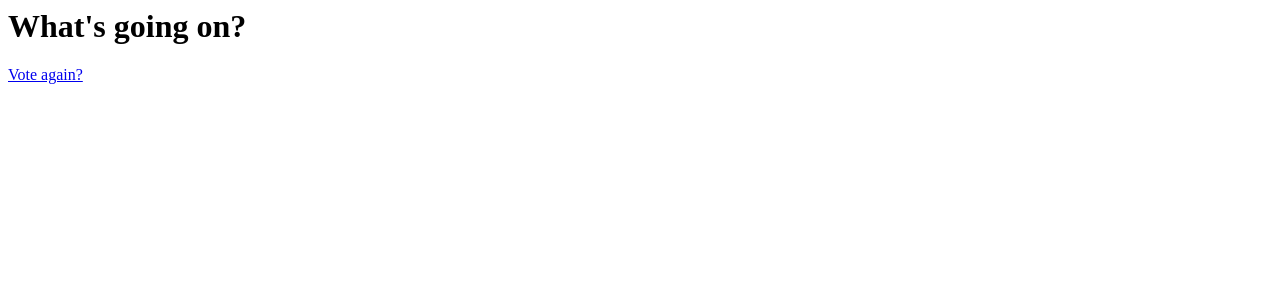
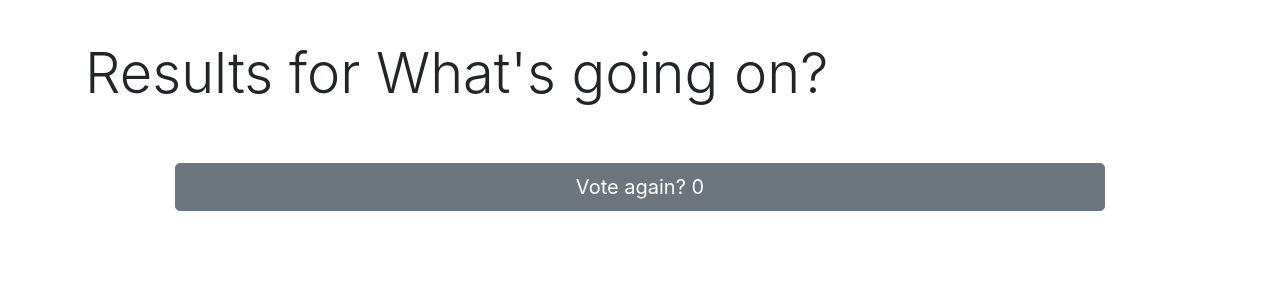
Before and after one commit to diegodimer/firstDjangoApp, a Django app: page /polls/2/results/ in a window 1280 px wide. Shown: the top 300 px of the page. Run offline with Django 3.2, Linux system fonts and the light colour scheme; data comes from the database, SQL or seed files in the repository; some libraries are stand-ins or nearby versions.

Commit message:
new views for questions and results

```diff
--- a/polls/templates/polls/questions.html
+++ b/polls/templates/polls/questions.html
@@ -17,7 +17,7 @@
 <body>
     <div class="container" >
         {% if error_message %}
-        <div class="alert alert-danger alert-dismissible fade show" role="alert" style="position: fixed">
+        <div class="alert alert-danger alert-dismissible fade show" role="alert"  style="position: fixed; z-index: 1; width: 80%; text-align: center">
                 <strong>Holy guacamole!</strong> {{error_message}}
                 <button type="button" class="close" data-dismiss="alert" aria-label="Close">
                   <span aria-hidden="true">&times;</span>
--- a/polls/templates/polls/results.html
+++ b/polls/templates/polls/results.html
@@ -1,9 +1,35 @@
-<h1>{{ question.question_text }}</h1>
+{% load mathfilters %}
+<!DOCTYPE html>
+<html lang="en">
+<head>
+    <meta charset="UTF-8">
+    <meta name="viewport" content="width=device-width, initial-scale=1.0">
+    <meta http-equiv="X-UA-Compatible" content="ie=edge">
+    <link rel="stylesheet" href="https://stackpath.bootstrapcdn.com/bootstrap/4.3.1/css/bootstrap.min.css" integrity="sha384-ggOyR0iXCbMQv3Xipma34MD+dH/1fQ784/j6cY/iJTQUOhcWr7x9JvoRxT2MZw1T" crossorigin="anonymous">
+    <title>Results</title>
+</head>
+<body>
 
-<ul>
-{% for choice in question.choice_set.all %}
-    <li>{{ choice.choice_text }} -- {{ choice.votes }} vote{{ choice.votes|pluralize }}</li>
-{% endfor %}
-</ul>
 
-<a href="{% url 'polls:detail' question.id %}">Vote again?</a>
+    <div class="container">
+    <h1 class="display-4" style="padding:40px 0px">Results for {{ question.question_text }}</h1>
+
+    <ul>
+    {% for choice in question.choice_set.all %}
+        <div class="container" style="padding:20px">
+        <li style="list-style: none"><strong>{{ choice.choice_text }}</strong> - <span style='color:rgba(138, 131, 131, 0.836)'>{{ choice.votes }} vote{{ choice.votes|pluralize }}</span></li>
+        <div class="progress">
+
+            <div class="progress-bar" role="progressbar" style="width: {% with total=choice.votes|mul:100 %}{{ total|div:total_votes|floatformat:"0" }}{% endwith %}%;background-color:gray" aria-valuenow={{choice.votes}} aria-valuemin="0" aria-valuemax={{total_votes}}> {% with total=choice.votes|mul:100 %}{{ total|div:total_votes|floatformat }}{% endwith %}</div>
+        </div>
+    </div>
+    {% endfor %}
+    </ul>
+
+    <div class="container" style="padding: 0px 90px">
+    <a href="{% url 'polls:detail' question.id %}"  class='btn btn-secondary btn-lg btn-block'>Vote again? {{total_votes}}</a>
+    </div>
+</div>
+
+</body>
+</html>
--- a/polls/views.py
+++ b/polls/views.py
@@ -23,6 +23,13 @@ class DetailView(generic.DetailView):
 class ResultsView(generic.DetailView):
     model = Question
     template_name = 'polls/results.html'
+    def get_context_data(self, **kwargs):
+        context = super(ResultsView, self).get_context_data(**kwargs)
+        var = 0
+        for i in context['question'].choice_set.all():
+            var += i.votes
+        context['total_votes'] = var
+        return context
 
 #def index(request):
 #    latest_question_list = Question.objects.order_by('-pub_date')[:5]
```
